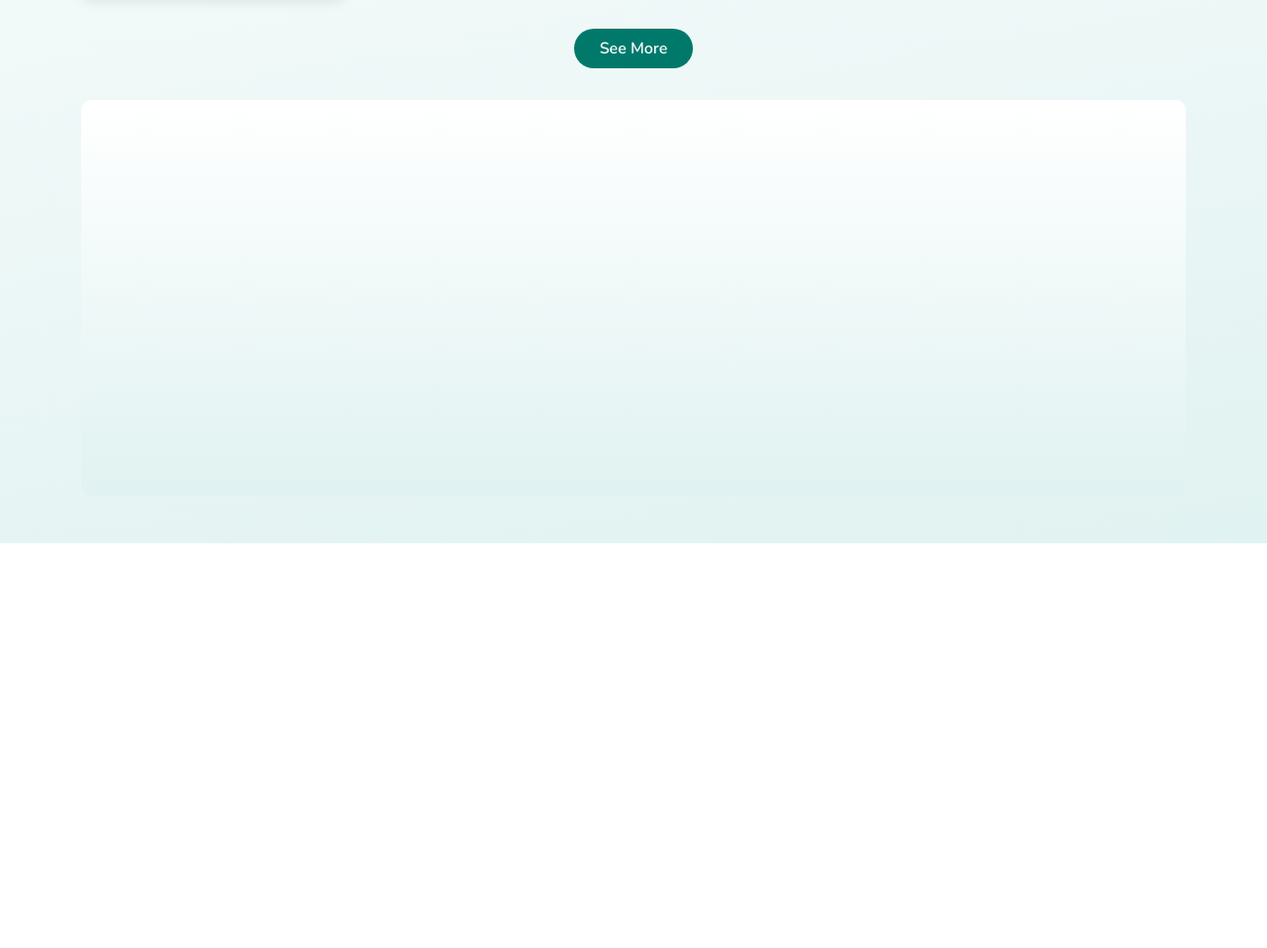
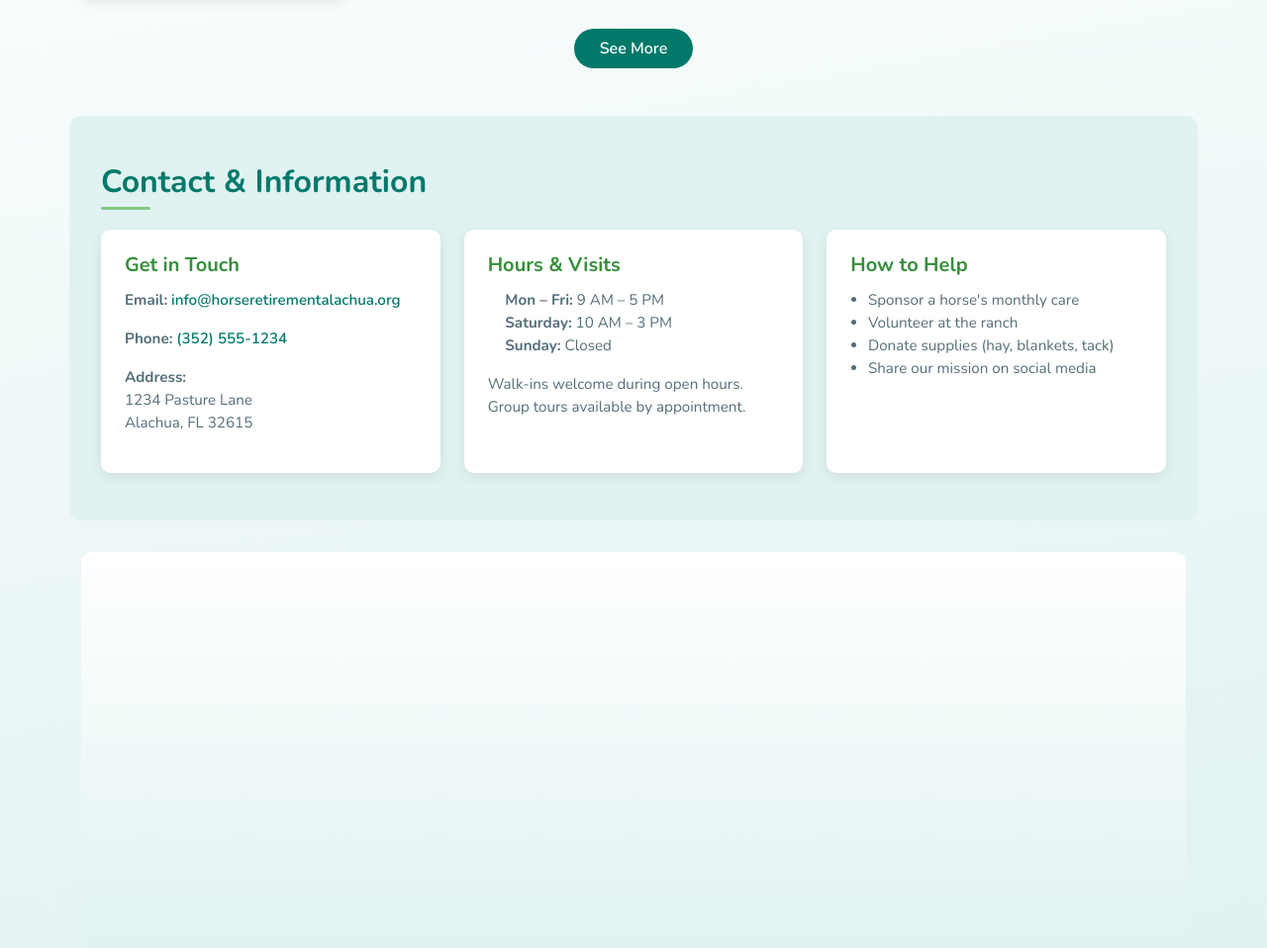
Before and after one commit to almeidaLuisa/Horse_Retirement_Alachua, a plain HTML site: page frontend/home_page.html in a window 1280 px wide. Shown: the part 1408-2366 px from the top of the page at 99% size. Before the commit the page ends 1957 px from the top, so only its background shows below. Drawn offline with nearby package versions, Linux system fonts and the light colour scheme.

Commit message:
removed dropdown menu from horses and added contact section

```diff
--- a/frontend/home_page.html
+++ b/frontend/home_page.html
@@ -136,6 +136,38 @@
         background: var(--green-dark);
       }
 
+      /* ── Contact & Info ── */
+      .contact-section {
+        background: var(--blue-light);
+        border-radius: 12px;
+        padding: 3rem 2rem;
+        margin-top: 3rem;
+      }
+      .contact-section h2 { margin-bottom: 1.2rem; }
+      .contact-card {
+        background: #fff;
+        border-radius: 10px;
+        padding: 1.5rem;
+        box-shadow: 0 4px 14px rgba(0,0,0,0.08);
+        height: 100%;
+      }
+      .contact-card h5 {
+        color: var(--green-dark);
+        font-weight: 700;
+        margin-bottom: 0.8rem;
+      }
+      .contact-card p, .contact-card li {
+        color: var(--text-muted);
+        font-size: 0.95rem;
+      }
+      .contact-card ul { padding-left: 1.1rem; }
+      .contact-card a {
+        color: var(--blue-dark);
+        text-decoration: none;
+        font-weight: 600;
+      }
+      .contact-card a:hover { text-decoration: underline; }
+
       /* ── Footer filler ── */
       .filler {
         height: 400px;
@@ -143,6 +175,9 @@
         border-radius: 10px;
         margin-top: 2rem;
       }
+
+      /* smooth scroll for anchor links */
+      html { scroll-behavior: smooth; }
     </style>
   </head>
 
@@ -159,13 +194,7 @@
           <ul class="navbar-nav me-auto mb-2 mb-lg-0">
             <li class="nav-item"><a class="nav-link active" aria-current="page" href="#">Home</a></li>
             <li class="nav-item"><a class="nav-link" href="#about">About</a></li>
-            <li class="nav-item dropdown">
-              <a class="nav-link dropdown-toggle" href="#" id="horsesDropdown" role="button" data-bs-toggle="dropdown">Horses</a>
-              <ul class="dropdown-menu" aria-labelledby="horsesDropdown">
-                <li><a class="dropdown-item" href="#list">All horses</a></li>
-                <li><a class="dropdown-item" href="#care">Care</a></li>
-              </ul>
-            </li>
+            <li class="nav-item"><a class="nav-link" href="horses_page.html">Horses</a></li>
             <li class="nav-item"><a class="nav-link" href="#contact">Contact</a></li>
           </ul>
 
@@ -197,9 +226,53 @@
         <div class="gallery-container">
           <button class="btn btn-primary" id="seeMoreBtn" style="display:none;">See More</button>
         </div>
+      </section>
 
-        <div class="filler"></div>
+      <!-- ── Contact & Information ── -->
+      <section class="container contact-section" id="contact">
+        <h2>Contact &amp; Information</h2>
+        <div class="row g-4">
+
+          <!-- Get in Touch -->
+          <div class="col-md-4">
+            <div class="contact-card">
+              <h5>Get in Touch</h5>
+              <p><strong>Email:</strong> <a href="mailto:info@horseretirementalachua.org">info@horseretirementalachua.org</a></p>
+              <p><strong>Phone:</strong> <a href="tel:+13525551234">(352) 555-1234</a></p>
+              <p><strong>Address:</strong><br>1234 Pasture Lane<br>Alachua, FL 32615</p>
+            </div>
+          </div>
+
+          <!-- Hours & Visits -->
+          <div class="col-md-4">
+            <div class="contact-card">
+              <h5>Hours &amp; Visits</h5>
+              <ul class="list-unstyled">
+                <li><strong>Mon – Fri:</strong> 9 AM – 5 PM</li>
+                <li><strong>Saturday:</strong> 10 AM – 3 PM</li>
+                <li><strong>Sunday:</strong> Closed</li>
+              </ul>
+              <p>Walk-ins welcome during open hours. Group tours available by appointment.</p>
+            </div>
+          </div>
+
+          <!-- How to Help -->
+          <div class="col-md-4">
+            <div class="contact-card">
+              <h5>How to Help</h5>
+              <ul>
+                <li>Sponsor a horse's monthly care</li>
+                <li>Volunteer at the ranch</li>
+                <li>Donate supplies (hay, blankets, tack)</li>
+                <li>Share our mission on social media</li>
+              </ul>
+            </div>
+          </div>
+
+        </div>
       </section>
+
+      <div class="container"><div class="filler"></div></div>
     </main>
 
     <script src="https://cdn.jsdelivr.net/npm/bootstrap@5.3.2/dist/js/bootstrap.bundle.min.js"></script>
```
